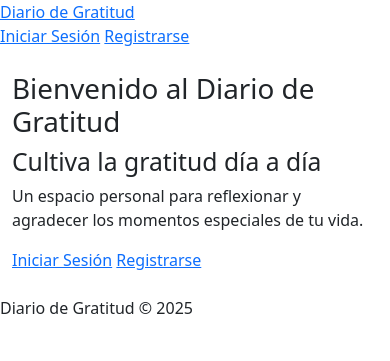
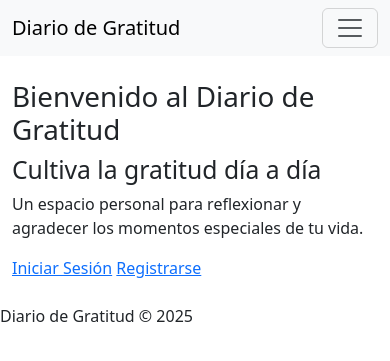
Before and after one commit to Jaolmos/gratitude-journal-django, a Django app: page / in a window 390 px wide. Shown: the top 361 px of the page. Run offline with Django 5.2, Linux system fonts and the light colour scheme; parts of the project's set-up code (start-up, migrations or seed data) failed here and were passed over.

Commit message:
feat: implementa navbar responsive con bootstrap

```diff
--- a/templates/includes/navbar.html
+++ b/templates/includes/navbar.html
@@ -1,19 +1,42 @@
-<nav>
-    <div>
-        <a href="{% url 'home' %}">Diario de Gratitud</a>
-    </div>
-    <div>
-        {% if user.is_authenticated %}
-            <a href="{% url 'journal:entry_list' %}">Mis Entradas</a>
-            <a href="{% url 'journal:entry_create' %}">Nueva Entrada</a>
-            <a href="{% url 'users:profile' %}">Mi Perfil</a>
-            <form method="post" action="{% url 'users:logout' %}" style="display: inline;">
-                {% csrf_token %}
-                <button type="submit">Cerrar Sesión</button>
-            </form>
-        {% else %}
-            <a href="{% url 'users:login' %}">Iniciar Sesión</a>
-            <a href="{% url 'users:signup' %}">Registrarse</a>
-        {% endif %}
+<nav class="navbar navbar-expand-lg navbar-light bg-light">
+    <div class="container">
+        <!-- Logo/Nombre -->
+        <a class="navbar-brand" href="{% url 'home' %}">Diario de Gratitud</a>
+
+        <!-- Botón hamburguesa para móvil -->
+        <button class="navbar-toggler" type="button" data-bs-toggle="collapse" data-bs-target="#navbarContent"
+                aria-controls="navbarContent" aria-expanded="false" aria-label="Toggle navigation">
+            <span class="navbar-toggler-icon"></span>
+        </button>
+
+        <!-- Contenido del navbar -->
+        <div class="collapse navbar-collapse" id="navbarContent">
+            <ul class="navbar-nav ms-auto mb-2 mb-lg-0">
+                {% if user.is_authenticated %}
+                    <li class="nav-item">
+                        <a class="nav-link" href="{% url 'journal:entry_list' %}">Mis Entradas</a>
+                    </li>
+                    <li class="nav-item">
+                        <a class="nav-link" href="{% url 'journal:entry_create' %}">Nueva Entrada</a>
+                    </li>
+                    <li class="nav-item">
+                        <a class="nav-link" href="{% url 'users:profile' %}">Mi Perfil</a>
+                    </li>
+                    <li class="nav-item">
+                        <form method="post" action="{% url 'users:logout' %}" class="d-inline">
+                            {% csrf_token %}
+                            <button type="submit" class="btn nav-link">Cerrar Sesión</button>
+                        </form>
+                    </li>
+                {% else %}
+                    <li class="nav-item">
+                        <a class="nav-link" href="{% url 'users:login' %}">Iniciar Sesión</a>
+                    </li>
+                    <li class="nav-item">
+                        <a class="nav-link" href="{% url 'users:signup' %}">Registrarse</a>
+                    </li>
+                {% endif %}
+            </ul>
+        </div>
     </div>
 </nav>
```
